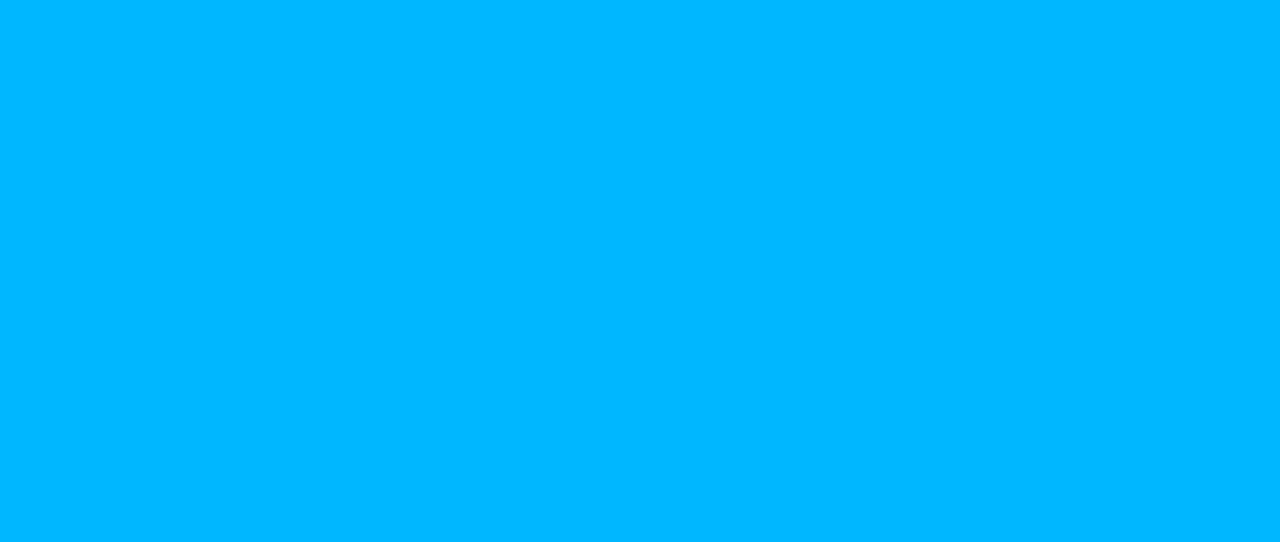
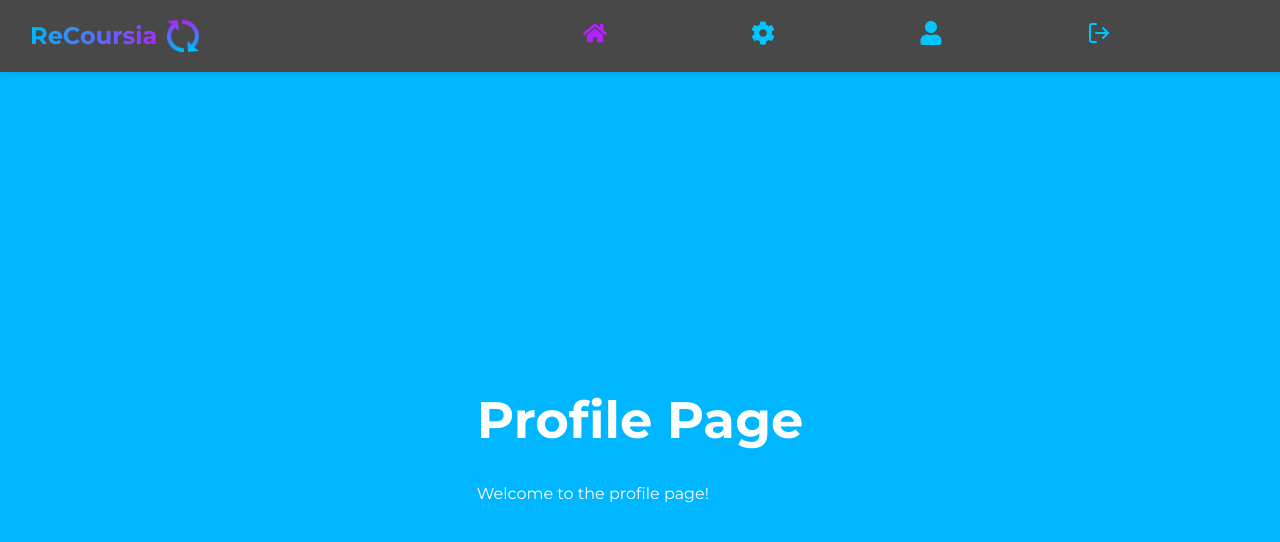
Before and after one commit to EyasSh/WiresharkClone, a React (Vite) app in the folder client/: page /profile in a window 1280 px wide. Before the commit this address had no page. Shown: the top 542 px of the page. Built offline with nearby package versions, Linux system fonts and the light colour scheme; what @microsoft/signalr would draw is missing.

Commit message:
edited to adjust for navbar routing
excluded login and signup from having navbar appear

```diff
--- a/client/src/App.jsx
+++ b/client/src/App.jsx
@@ -1,24 +1,48 @@
-// eslint-disable-next-line no-unused-vars
-import { useState } from 'react'
-import {BrowserRouter as Router, Routes, Route} from 'react-router'
-import './App.css'
-import Login from './Components/Login/Login'
-import Signup from './Components/signup/signup'
-import Home from './Components/Home/Home'
+/* eslint-disable no-unused-vars */
+// App.jsx
+import { useState } from 'react';
+import { BrowserRouter as Router, Routes, Route, useLocation } from 'react-router';
+import './App.css';
+import Login from './Components/Login/Login';
+import Signup from './Components/Signup/Signup';
+import Home from './Components/Home/Home';
+import Nav from './Components/Nav/Nav';
+import Profile from './Components/Profile/Profile';
 
 function App() {
-
-  return (
-    <>
-      <Router>
-        <Routes>
-          <Route path='/' element={<Login></Login>}></Route>
-          <Route path='/signup' element={<Signup></Signup>}></Route>
-          <Route path='/home' element={<Home></Home>}></Route>
-        </Routes>
-      </Router>
-    </>
-  )
+    return (
+        <Router>
+            <Main />
+        </Router>
+    );
 }
 
-export default App
+// Main component to manage routes and navbar visibility
+function Main() {
+    const location = useLocation();
+    const excludedPaths = ['/', '/signup']; // Paths where Nav should not be visible
+
+    return (
+        <>
+            {/* Render Nav only if the current path is not in excludedPaths */}
+            {!excludedPaths.includes(location.pathname) && <Nav />}
+            <Routes>
+                <Route path="/" element={<Login />} />
+                <Route path="/signup" element={<Signup />} />
+                <Route path="/home" element={<Home />} />
+                <Route path="/profile" element={<Profile />} />
+                {
+                  /*Add these later:
+                  <Route path="/link-checker" element={<LinkChecker />} />
+                  <Route path="/file-checker" element={<FileChecker />} />
+                  <Route path="/packet-analyzer" element={<PacketAnalyzer />} />
+                  */
+
+                }
+
+            </Routes>
+        </>
+    );
+}
+
+export default App;
--- a/client/src/Components/Home/Home.jsx
+++ b/client/src/Components/Home/Home.jsx
@@ -66,7 +66,6 @@ function Home(props) {
 
     return (
         <div className='Home-Container'>
-            <Nav  />
             {/* Render Notifications only when loading is false and stat is set */}
             {!loading && stat && (
                 <Notifications severity={stat}>
--- a/client/src/Components/Nav/Nav.css
+++ b/client/src/Components/Nav/Nav.css
@@ -1,24 +1,24 @@
 .NavBox {
     display: flex;
     flex-direction: row;
-    margin-left: -5%;
     align-items: center;
-    padding: 10px;
+    padding: 10px 20px; /* Adjust padding for better spacing */
     background: rgb(73, 72, 72);
-    position: fixed; /* Makes the navbar stick */
+    position: fixed; /* Keeps the navbar at the top */
     top: 0;
-    width: 100%;
+    left: 0; /* Ensures it starts from the left edge */
+    width: 100%; /* Full width to avoid alignment issues */
     z-index: 1000; /* Ensures it appears above other content */
-    box-shadow: 0 2px 5px rgba(0, 0, 0, 0.1); /* Optional for aesthetics */
-    justify-items: space-between;
-    gap:25%;
+    box-shadow: 0 2px 5px rgba(0, 0, 0, 0.1); /* Keeps shadow for aesthetics */
+    gap: 0; /* Reduced gap to prevent overflow */
 }
+
 
 .NavItems {
     display: flex;
     justify-content: space-between;
-    gap: 500%;
-    margin-left: -5%;
+    gap: 150%;
+    margin-left:30%;
 }
 
 .NavItem {
--- a/client/src/Components/Nav/Nav.jsx
+++ b/client/src/Components/Nav/Nav.jsx
@@ -1,13 +1,14 @@
 /* eslint-disable no-unused-vars */
 import React, { useState } from 'react';
 import Logo from '../Logo/Logo';
-import { FaHome, FaCog } from 'react-icons/fa';
+import { FaUser,FaHome, FaCog } from 'react-icons/fa';
 import { FiLogOut } from 'react-icons/fi'; // Import the logout icon
 import './Nav.css';
 import Settings from '../Settings/Settings';
 import { useNavigate } from 'react-router';
 import * as signalR from '@microsoft/signalr';
 import hubConnection from '../Sockets/SignalR';
+
 
 /**
  * Nav component renders the navigation bar with Home, Settings, and Logout options.
@@ -22,9 +23,9 @@ function Nav(props) {
     const [activeItem, setActiveItem] = useState('home');
     const [isModalOpen, setIsModalOpen] = useState(false); // Modal visibility state
     const navigate = useNavigate();
-    const sid = localStorage.getItem('sid');
-    const  handleClick = async(item) => {
+    const sid = localStorage.getItem('sid');const handleClick = async (item) => {
         setActiveItem(item);
+
         if (item === 'logout') {
             const sid = localStorage.getItem('sid'); // Get the saved session ID
 
@@ -45,11 +46,17 @@ function Nav(props) {
             } catch (err) {
                 console.error("Error during logout process:", err);
             }
-        }
-        if (item === 'settings') {
+        } else if (item === 'settings') {
             setIsModalOpen(true); // Open the modal when settings is clicked
+        } else if (item === 'profile') {
+            // Navigate to the profile page
+            navigate('/profile');
+        } else if (item === 'home') {
+            // Navigate to the home page
+            navigate('/home');
         }
     };
+
 
     const closeModal = () => {
         setIsModalOpen(false); // Close the modal
@@ -72,6 +79,12 @@ function Nav(props) {
                     <FaCog size={24} title="Settings" />
                 </div>
                 <div
+                    className={`NavItem ${activeItem === 'profile' ? 'active' : ''}`}
+                    onClick={() => handleClick('profile')}
+                >
+                    <FaUser size={24} title="Profile" />
+                </div>
+                <div
                     className={`NavItem ${activeItem === 'logout' ? 'active' : ''}`}
                     onClick={() => handleClick('logout')}
                 >
--- /dev/null
+++ b/client/src/Components/Profile/Profile.css
@@ -0,0 +1,6 @@
+.Profile-Container {
+    margin: 0;
+    padding: 0;
+    box-sizing: border-box;
+    padding-top: 80px; /* Ensure content doesn't overlap with Nav */
+}
--- /dev/null
+++ b/client/src/Components/Profile/Profile.jsx
@@ -0,0 +1,15 @@
+/* eslint-disable no-unused-vars */
+// Profile.jsx
+import React from 'react';
+import './Profile.css'; // Add consistent styles for profile page
+
+function Profile() {
+    return (
+        <div className="Profile-Container">
+            <h1>Profile Page</h1>
+            <p>Welcome to the profile page!</p>
+        </div>
+    );
+}
+
+export default Profile;
```
Also changed, not shown: 10 other files (tests, documents, lock files or other folders).
